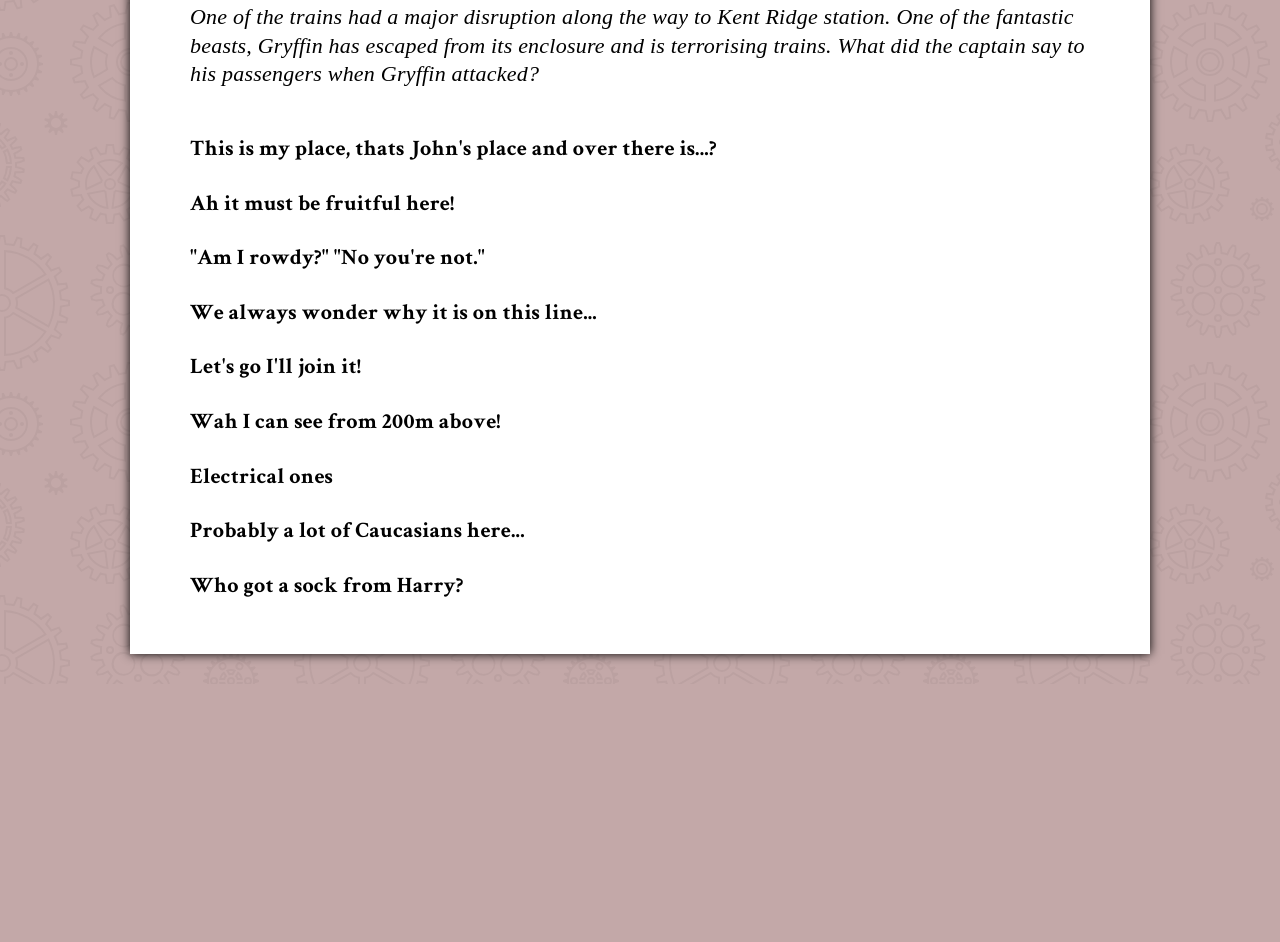
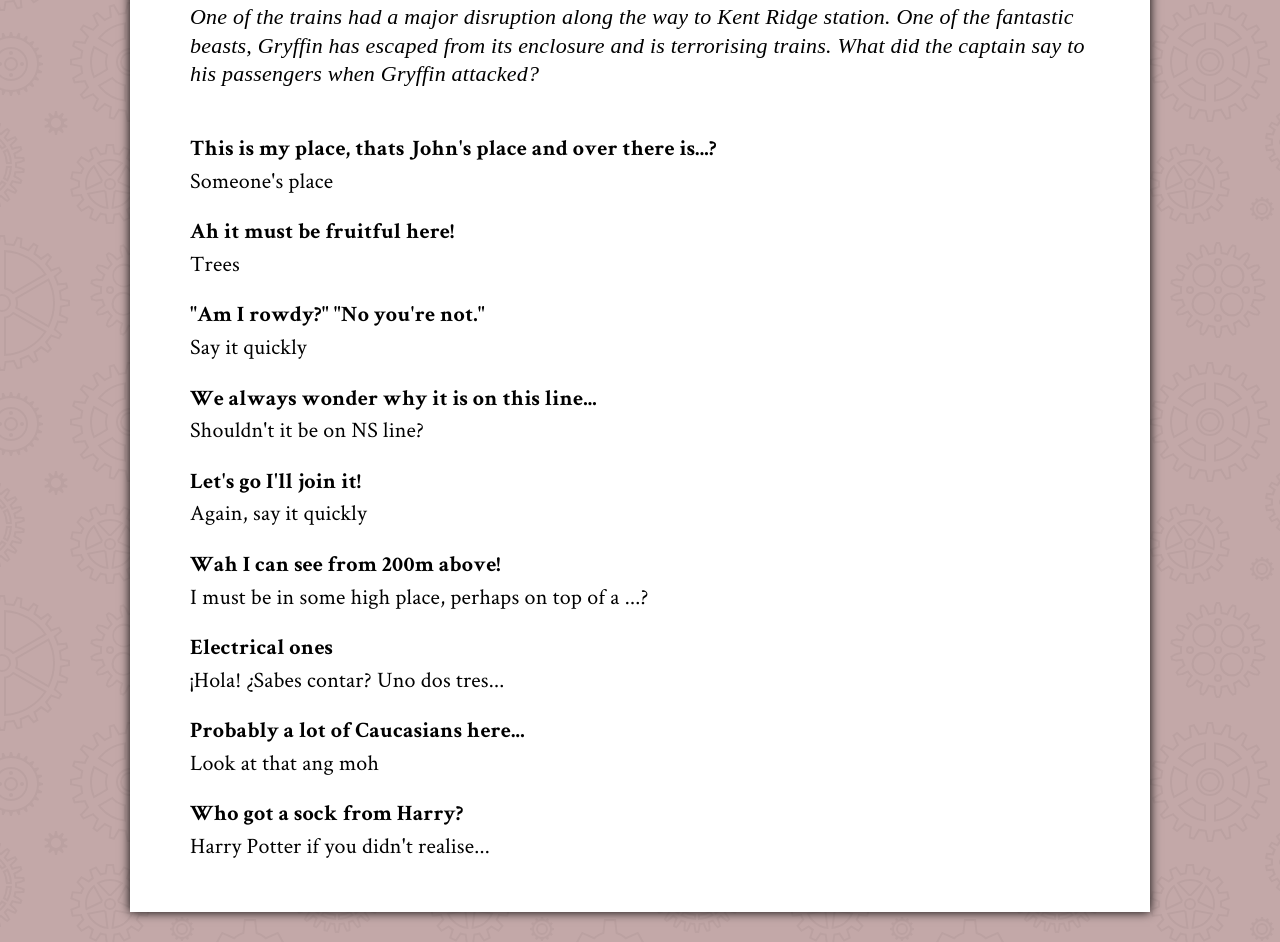
Before and after one commit to pikasean/hunt, a plain HTML site: page puzzles/mrt_tracing.html in a window 1280 px wide. Shown: the part 338-1280 px from the top of the page. Before the commit the page ends 1022 px from the top, so only its background shows below. Drawn offline with nearby package versions, Linux system fonts and the light colour scheme; a web font is replaced by a local one.

Commit message:
Dry Run Fix 2

```diff
--- a/puzzles/mrt_tracing.html
+++ b/puzzles/mrt_tracing.html
@@ -136,39 +136,48 @@
         <div class="clues">
             <ul class="clue">
                 <li><b>This is my place, thats John's place and over there is...? </b></li>
+                <li>Someone's place</li>
 
             </ul>
             <ul class="clue">
                 <li><b>Ah it must be fruitful here!</b></li>
+                <li>Trees</li>
 
             </ul>
             <ul class="clue">
                 <li><b>"Am I rowdy?" "No you're not." </b></li>
+                <li>Say it quickly</li>
 
 
             </ul>
             <ul class="clue">
                 <li><b>We always wonder why it is on this line...</b></li>
+                <li>Shouldn't it be on NS line?</li>
 
             </ul>
             <ul class="clue">
                 <li><b>Let's go I'll join it!</b></li>
+                <li>Again, say it quickly</li>
 
             </ul>
             <ul class="clue">
                 <li><b>Wah I can see from 200m above! </b></li>
+                <li>I must be in some high place, perhaps on top of a ...?</li>
 
             </ul>
             <ul class="clue">
                 <li><b>Electrical ones </b></li>
+                <li>¡Hola! ¿Sabes contar? Uno dos tres...</li>
 
             </ul>
             <ul class="clue">
                 <li><b>Probably a lot of Caucasians here...</b></li>
+                <li>Look at that ang moh</li>
 
             </ul>
             <ul class="clue">
                 <li><b>Who got a sock from Harry?</b></li>
+                <li>Harry Potter if you didn't realise...</li>
 
             </ul>
 
```
Also changed, not shown: assets/puzzles/12_pictures/grid.png.
